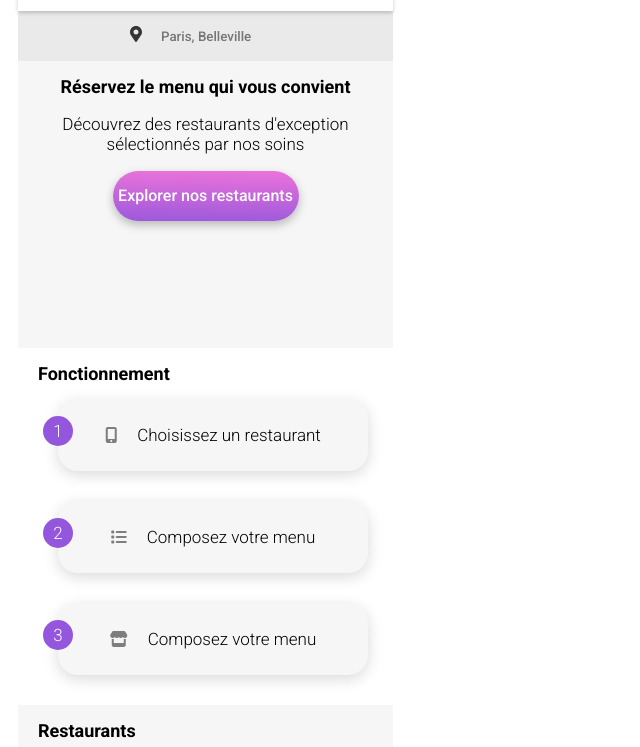
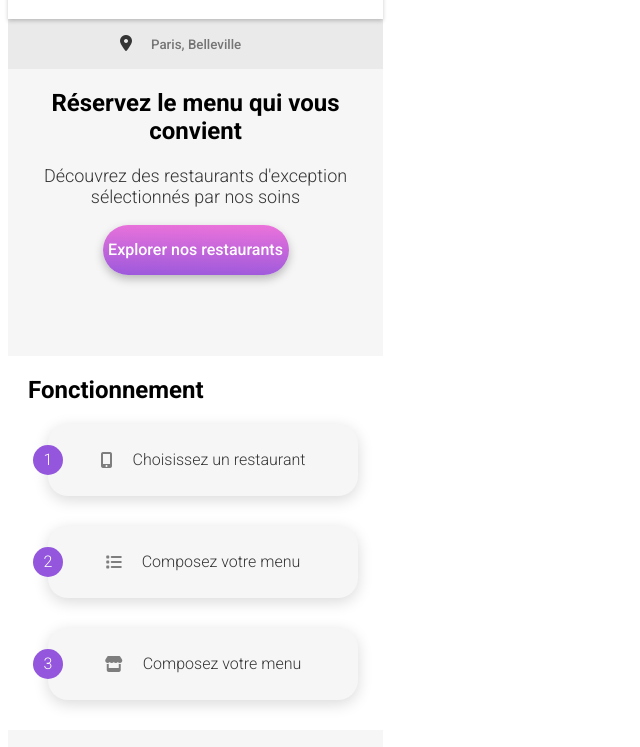
Before and after one commit to bcouderc/Ohmyfood, a plain HTML site: page index.html in a window 1280 px wide. Shown: the part 97-844 px from the top of the page, without its empty margins (0-640 px from the left). Drawn offline with Linux system fonts and the light colour scheme; a web font is replaced by a local one.

Commit message:
modifs : header - boutons fonctionnement - marges

```diff
--- a/index.html
+++ b/index.html
@@ -20,9 +20,7 @@
         </div>
         <div class="direction-row geo-contenaire">
             <div class="geo-contenaire__logo">
-                <svg width="12" height="16" viewBox="0 0 12 16" fill="none" xmlns="http://www.w3.org/2000/svg">
-                    <path d="M5.38337 15.6772C0.842812 9.09472 0 8.41915 0 6C0 2.68628 2.68628 0 6 0C9.31372 0 12 2.68628 12 6C12 8.41915 11.1572 9.09472 6.61662 15.6772C6.31865 16.1076 5.68131 16.1076 5.38337 15.6772ZM6 8.5C7.38072 8.5 8.5 7.38072 8.5 6C8.5 4.61928 7.38072 3.5 6 3.5C4.61928 3.5 3.5 4.61928 3.5 6C3.5 7.38072 4.61928 8.5 6 8.5Z" fill="#353535"/>
-                </svg>
+                <i class="fa-solid fa-location-dot" style="color: #353535;"></i>
             </div>
             <div class="recherche">
                 <a href="restaurants">
@@ -37,7 +35,7 @@
             <div class="explorer-contenaire direction">
                 <div class="center-text">
                     <h2>Réservez le menu qui vous convient</h2>
-                    <p>Découvrez des restaurants d'exception sélectionnés par nos soins</p>
+                    <p class="explorer--p">Découvrez des restaurants d'exception sélectionnés par nos soins</p>
                 </div>
                 <div class="center">
                     <div class="btn-gradiant">
@@ -52,38 +50,38 @@
                 <h2 class="titre__align">Fonctionnement</h2>
             </div>
             <!-- Mobile -->
-            <div class="center">
-                <div>
+            <div class="center btn--align">
+                <div class="btn-num--align">
                     <p class="btn-num">1</p>
                 </div>
                 <div class="btn-fonct center">
                     <div class="btn-fonct__align">
                         <i class="fa-solid fa-mobile-screen-button" style="color: #7E7E7E;"></i>
-                        <p>Choisissez un restaurant</p>
+                        <p class="fonct--p">Choisissez un restaurant</p>
                     </div>
                 </div>
             </div>
             <!-- Liste -->
-            <div class="center">
-                <div>
+            <div class="center btn--align">
+                <div class="btn-num--align">
                     <p class="btn-num">2</p>
                 </div>
                 <div class="btn-fonct center">
                     <div class="btn-fonct__align">
                         <i class="fa-solid fa-list" style="color: #7E7E7E;"></i>
-                        <p>Composez votre menu</p>
+                        <p class="fonct--p">Composez votre menu</p>
                     </div>
                 </div>
             </div>
             <!-- Store -->
-            <div class="center">
-                <div>
+            <div class="center btn--align">
+                <div class="btn-num--align">
                     <p class="btn-num">3</p>
                 </div>
                 <div class="btn-fonct center">
                     <div class="btn-fonct__align">
                         <i class="fa-solid fa-store" style="color: #7E7E7E;"></i>
-                        <p>Composez votre menu</p>
+                        <p class="fonct--p">Composez votre menu</p>
                     </div>
                 </div>
             </div>
--- a/scss/autre.css
+++ b/scss/autre.css
@@ -28,23 +28,21 @@ h1{
 h2{
     color: #000;
     font-family: Roboto;
-    font-size: 18px;
+    font-size: 24px;
     font-style: normal;
     font-weight: 700;
     line-height: normal;
 }
 
 p{
-    color: #000;
+    color: #353535;
     font-family: Roboto;
-    font-size: 17px;
     font-style: normal;
     font-weight: 300;
     line-height: normal;
 }
 
 body{
-    margin: 0 18px 0 18px;
     max-width: 375px ;
 }
 
@@ -79,11 +77,10 @@ body{
     background: var(--White, #FFF);
 }
 
-/* Zone de recherche*/
+/* Section : Zone de recherche*/
 .geo-contenaire{
     position: relative;
     z-index: 1;
-    width: 375px;
     height: 50px;
     justify-content: center;
     align-items: center;
@@ -97,13 +94,8 @@ body{
     border:0;
 }
 
-/*---------------------*/
-/* = Réserver          */
-/*---------------------*/
-
 /* Section : Explorer */
 .explorer-contenaire{
-    width: 375px;
     height: 287PX;
     background-color: #F6F6F6;
 }
@@ -126,6 +118,14 @@ body{
     box-shadow: 0px 4px 15px 0px rgba(0, 0, 0, 0.35);
 }
 
+.explorer--h2{
+    font-size: 24px;
+}
+
+.explorer--p{
+    font-size: 18px;
+}
+
 /*---------------------*/
 /* = Fonctionnement    */
 /*---------------------*/
@@ -136,11 +136,9 @@ body{
     width: 320px;
     height: 72px;
     left: -25px;
-    margin-bottom: 30px;
     border-radius: 20px;
     background: var(--Background, #F6F6F6);
     box-shadow: 0px 4px 15px 0px rgba(0, 0, 0, 0.15);
-
 }
 
 .btn-fonct__align{
@@ -149,11 +147,9 @@ body{
     gap: 20px;
 }
 
-
 .btn-num{
     position: relative;
     z-index: 2;
-
     display: flex;
     width: 30px;
     height: 30px;
@@ -166,8 +162,20 @@ body{
     margin-left: 35px;
 }
 
+.btn-num--align{
+    display: flex;
+    align-items: center;
+}
+.btn--align{
+    margin-bottom: 30px;
+}
+
 .titre__align{
     margin-left: 20px;
+}
+
+.fonct--p{
+    font-size: 16px;
 }
 
 /*---------------------*/
@@ -198,7 +206,7 @@ body{
 }
 
 .resto-cards__img{
-    width: auto;
+    width: 100%;
     height: auto;
     align-self: stretch;
     border-radius: 15px;
@@ -217,7 +225,7 @@ body{
 /**/
 .pied-de-page{
     display: flex;
-    height: 220px;
+    height: 240px;
     flex-direction: column;
     background: var(--Grey, #353535);
 }
@@ -251,9 +259,8 @@ body{
     align-items: center;
 }
 
-
 .pied-de-page--align{
     display: flex;
-    align-content: center;
+    align-items: center;
     gap: 10px;
 }
```
